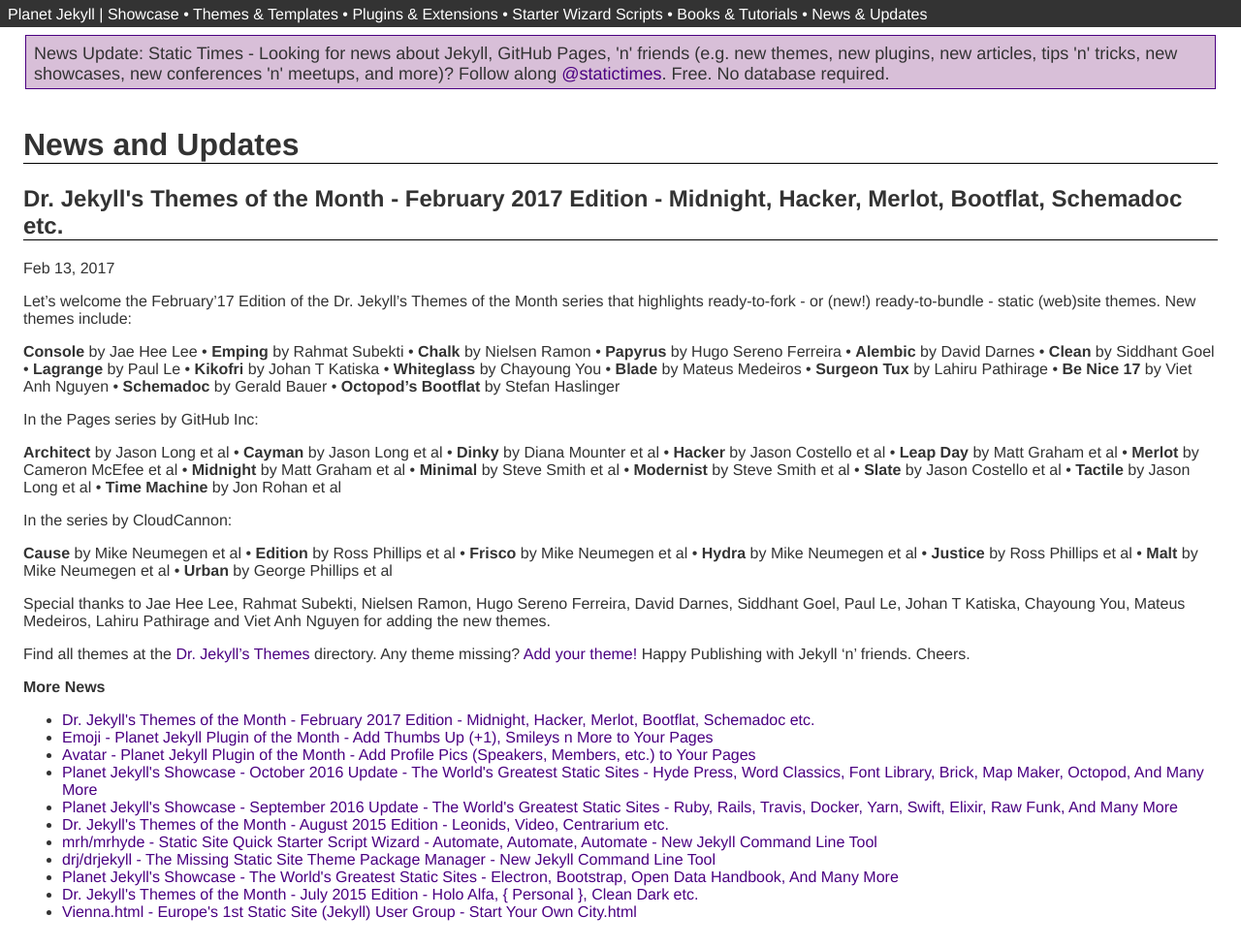
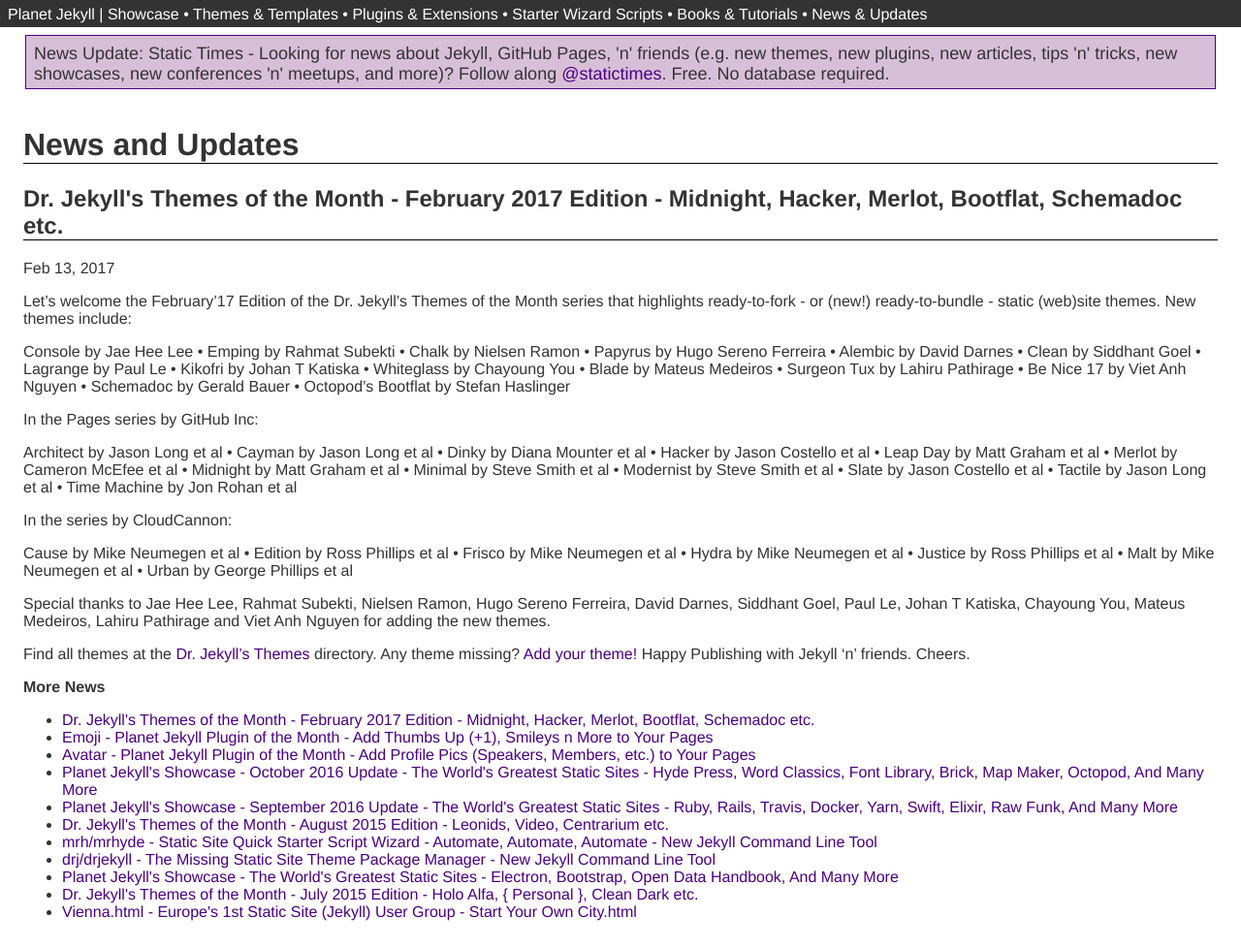
Before and after one commit to planetjekyll/planetjekyll.github.io, a Jekyll site: the page built from _posts/2017-02-13-feb17.md, in a window 1280 px wide. Shown: the whole page at 97% size. Built offline with Jekyll 4.4.1, drawn with Linux system fonts in a browser that asks for light colours.

Commit message:
Update 2017-02-13-feb17.md

```diff
--- a/_posts/2017-02-13-feb17.md
+++ b/_posts/2017-02-13-feb17.md
@@ -7,45 +7,45 @@
 that highlights ready-to-fork - or (new!) ready-to-bundle - static (web)site themes.
 New themes include:
 
-**Console** by Jae Hee Lee •
-**Emping** by Rahmat Subekti •
-**Chalk** by Nielsen Ramon •
-**Papyrus** by Hugo Sereno Ferreira •
-**Alembic** by David Darnes •
-**Clean** by Siddhant Goel •
-**Lagrange** by Paul Le •
-**Kikofri** by Johan T Katiska •
-**Whiteglass** by Chayoung You •
-**Blade** by Mateus Medeiros •
-**Surgeon Tux** by Lahiru Pathirage •
-**Be Nice 17** by Viet Anh Nguyen •
-**Schemadoc** by Gerald Bauer •
-**Octopod's Bootflat** by Stefan Haslinger
+Console by Jae Hee Lee •
+Emping by Rahmat Subekti •
+Chalk by Nielsen Ramon •
+Papyrus by Hugo Sereno Ferreira •
+Alembic by David Darnes •
+Clean by Siddhant Goel •
+Lagrange by Paul Le •
+Kikofri by Johan T Katiska •
+Whiteglass by Chayoung You •
+Blade by Mateus Medeiros •
+Surgeon Tux by Lahiru Pathirage •
+Be Nice 17 by Viet Anh Nguyen •
+Schemadoc by Gerald Bauer •
+Octopod's Bootflat by Stefan Haslinger
 
 In the Pages series by GitHub Inc:
 
-**Architect** by Jason Long et al •
-**Cayman** by Jason Long et al •
-**Dinky** by Diana Mounter et al •
-**Hacker** by Jason Costello et al •
-**Leap Day** by Matt Graham et al •
-**Merlot** by Cameron McEfee et al •
-**Midnight** by Matt Graham et al •
-**Minimal** by Steve Smith et al •
-**Modernist** by Steve Smith et al •
-**Slate** by Jason Costello et al •
-**Tactile** by Jason Long et al •
-**Time Machine** by Jon Rohan et al
+Architect by Jason Long et al •
+Cayman by Jason Long et al •
+Dinky by Diana Mounter et al •
+Hacker by Jason Costello et al •
+Leap Day by Matt Graham et al •
+Merlot by Cameron McEfee et al •
+Midnight by Matt Graham et al •
+Minimal by Steve Smith et al •
+Modernist by Steve Smith et al •
+Slate by Jason Costello et al •
+Tactile by Jason Long et al •
+Time Machine by Jon Rohan et al
 
 In the series by CloudCannon:
 
-**Cause** by Mike Neumegen et al •
-**Edition** by Ross Phillips et al •
-**Frisco** by Mike Neumegen et al •
-**Hydra** by Mike Neumegen et al •
-**Justice** by Ross Phillips et al •
-**Malt** by Mike Neumegen et al •
-**Urban** by George Phillips et al
+Cause by Mike Neumegen et al •
+Edition by Ross Phillips et al •
+Frisco by Mike Neumegen et al •
+Hydra by Mike Neumegen et al •
+Justice by Ross Phillips et al •
+Malt by Mike Neumegen et al •
+Urban by George Phillips et al
 
 Special thanks to Jae Hee Lee, Rahmat Subekti, Nielsen Ramon, Hugo Sereno Ferreira,
 David Darnes, Siddhant Goel, Paul Le, Johan T Katiska, Chayoung You, Mateus Medeiros,
```
